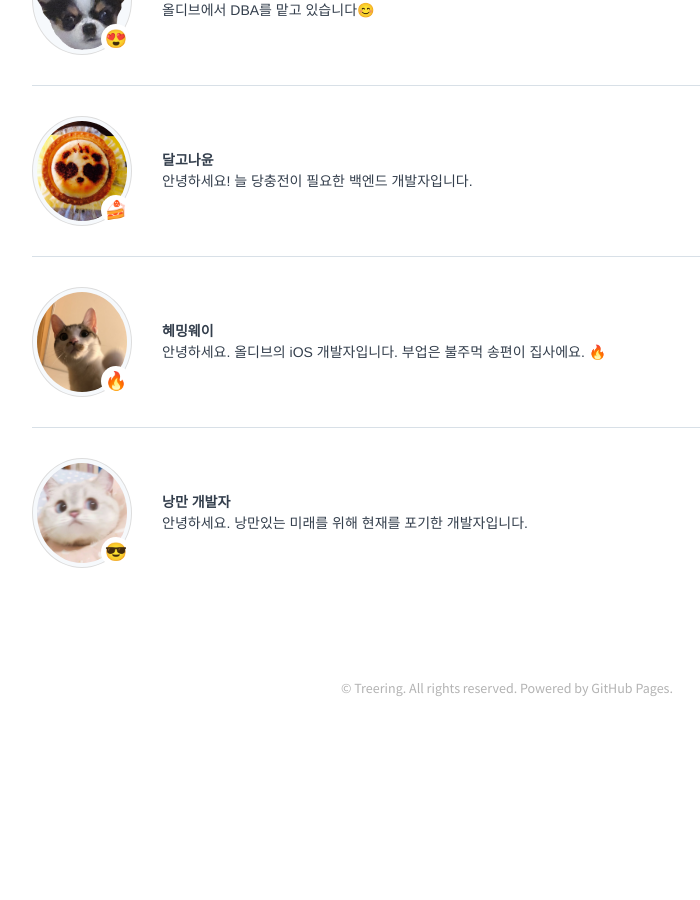
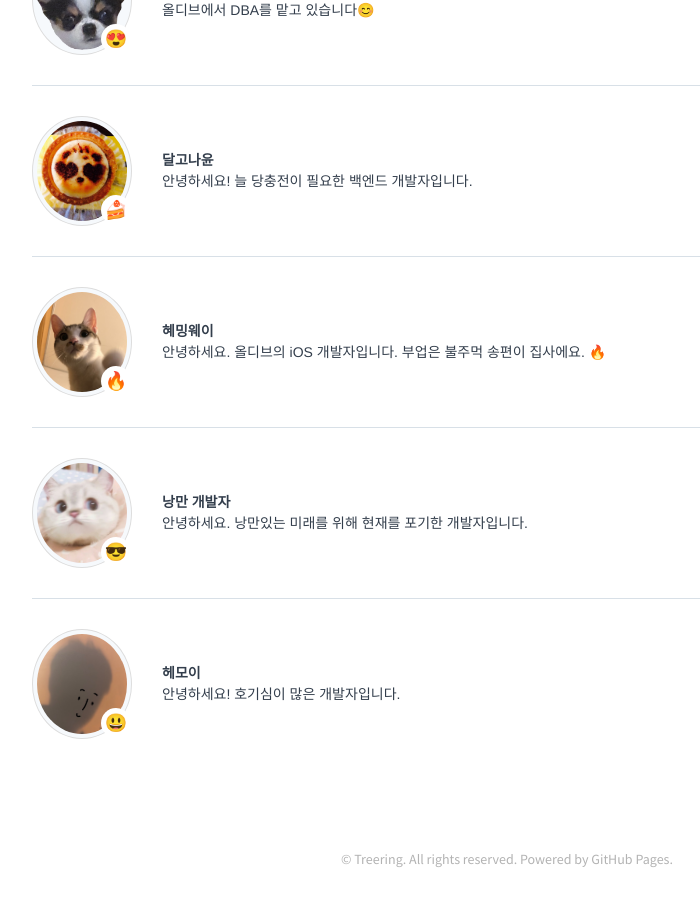
Before and after one commit to ourtreering/ourtreering.github.io, a Jekyll site: the page built from about/index.md, in a window 1280 px wide and 900 px high, scrolled down 3875 px. Shown: the whole window, without its empty margins (133-833 px from the left). Built offline with Jekyll 4.4.1, drawn with Linux system fonts in a browser that asks for light colours; before the commit the page ends 4604 px from its top, so only the background shows below that.

Commit message:
Add: 유저 추가

```diff
--- a/_data/members.yml
+++ b/_data/members.yml
@@ -95,3 +95,8 @@
   emoji: 😎
   name: 낭만 개발자
   comment: 안녕하세요. 낭만있는 미래를 위해 현재를 포기한 개발자입니다.
+
+- id: 970423
+  emoji: 😃
+  name: 헤모이
+  comment: 안녕하세요! 호기심이 많은 개발자입니다.
```
Also changed, not shown: about/img/970423.JPG (added).
